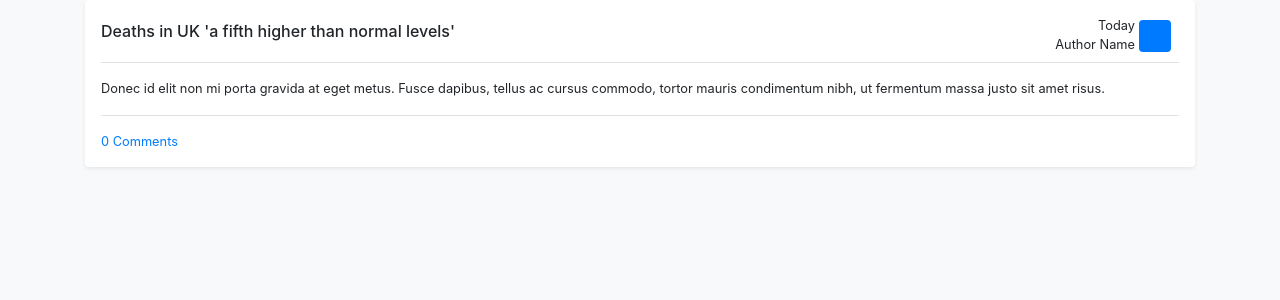
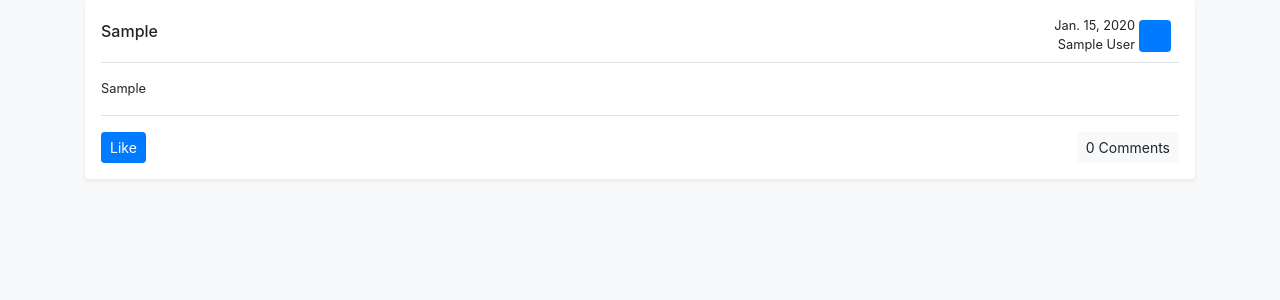
Before and after one commit to Rayaxe2/NewsWebsite, a Django app: page / in a window 1280 px wide. Shown: the part 116-416 px from the top of the page. Run offline with Django 3.2, Linux system fonts and the light colour scheme; a user stored in the database is signed in; tables that the repository leaves empty hold one stand-in row (values such as "Sample post").

Commit message:
Test route for all articles

```diff
--- a/NewsApp/templates/NewsApp/index.html
+++ b/NewsApp/templates/NewsApp/index.html
@@ -1,15 +1,16 @@
 {% extends 'NewsApp/authenticated.html' %}
 
 {% block content %}
+{% for article in articles %}
 <div class="my-3 p-3 bg-white rounded shadow-sm">
     <div class="d-flex flex-row justify-content-between align-items-center border-bottom border-gray pb-2 mb-0">
-        <h6 class="">Deaths in UK 'a fifth higher than normal levels'</h6>
+        <h6 class="">{{ article.headline }}</h6>
 
         <div class="d-flex flex-row">
             <div class="d-flex flex-column">
-                <small class="text-right">Today</small>
+                <small class="text-right">{{ article.pub_date }}</small>
                 <small class="text-right">
-                    Author Name
+                    {{ article.author.fullName }}
                 </small>
             </div>
 
@@ -20,11 +21,13 @@
     </div>
     <div class="media pt-3 border-bottom border-gray">
       <p class="media-body pb-3 mb-0 small">
-        Donec id elit non mi porta gravida at eget metus. Fusce dapibus, tellus ac cursus commodo, tortor mauris condimentum nibh, ut fermentum massa justo sit amet risus.
+        {{ article.story }}
       </p>
     </div>
-    <small class="d-block text-left mt-3">
-      <a href="#">0 Comments</a>
-    </small>
-  </div>
+    <div class="footer d-flex flex-row justify-content-between small mt-3">
+        <button type="button" class="btn btn-primary btn-sm">Like</button>
+        <button type="button" class="btn btn-light btn-sm">0 Comments</button>
+    </div>
+</div>
+{% endfor %}
 {% endblock %}
--- a/NewsApp/views.py
+++ b/NewsApp/views.py
@@ -1,7 +1,7 @@
 from django.shortcuts import render, redirect
 from django.http import HttpResponse, JsonResponse
 from django.contrib.auth import authenticate, login
-from NewsApp.models import AppUser
+from NewsApp.models import AppUser, NewsArticle
 
 def authenticated(view):
     # Decorator that protects view from unregistered users.
@@ -68,6 +68,8 @@ def authSignIn(request):
 
 @authenticated
 def news(request, user):
+    articles = NewsArticle.objects.all()
     return render(request, 'NewsApp/index.html', {
-        'title': 'News'
+        'title': 'News',
+        'articles': articles
     })
```
